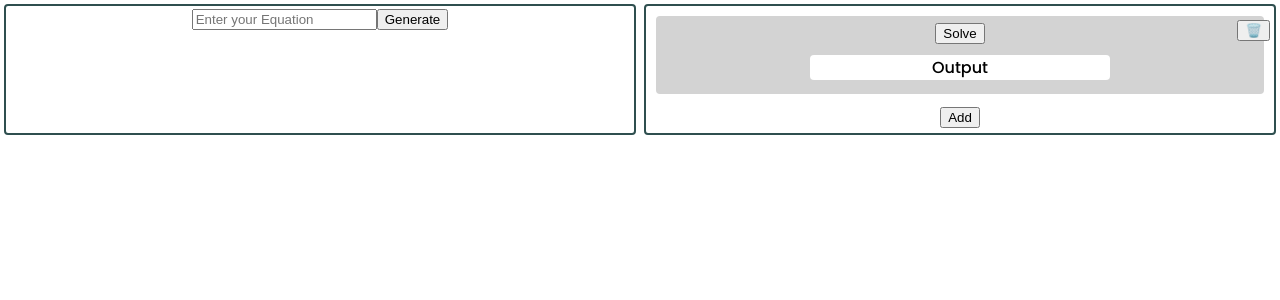
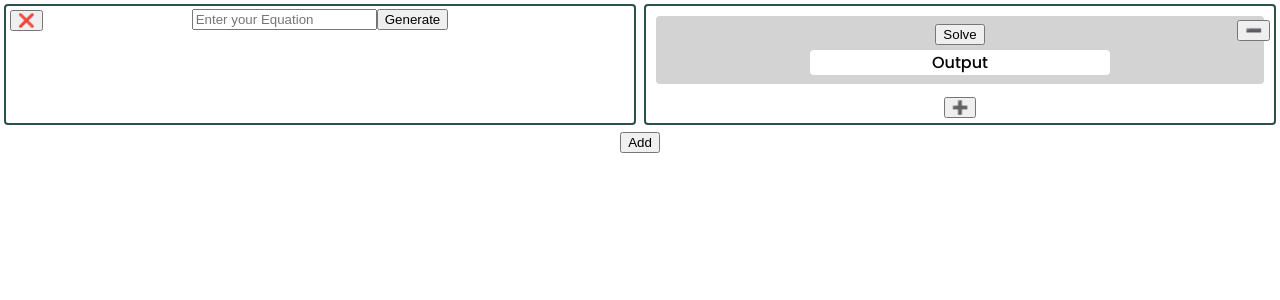
Before and after one commit to ADISKING1/varcal, a React (Create React App) app: page / in a window 1280 px wide. Shown: the top 300 px of the page. Built offline with nearby package versions, Linux system fonts and the light colour scheme.

Commit message:
Functionality Implemented

```diff
--- a/src/App.js
+++ b/src/App.js
@@ -8,13 +8,70 @@ document.getElementById("favicon").setAttribute("href", favicon);
 export default class App extends Component {
   constructor(props) {
     super(props);
-    this.state = {};
+    this.state = {
+      bodyList: [
+        {
+          inputExpression: "",
+          generatedExpression: "",
+          variableList: [],
+          solutionList: ["Output"],
+          inputs: [{}],
+          busy: false,
+        },
+      ],
+    };
   }
 
   render() {
     return (
       <div>
-        <EquationBody />
+        {this.state.bodyList.map((i, index) => {
+          return (
+            <div key={i + index} className="equationBody">
+              <button
+                className="deleteBodyButton"
+                onClick={() => {
+                  this.setState({ bodyList: [] });
+                  var arr = [...this.state.bodyList];
+                  arr = [...arr.slice(0, index), ...arr.slice(index + 1)];
+                  this.setState({ bodyList: arr });
+                }}
+                disabled={this.state.busy}
+              >
+                ❌
+              </button>
+              <EquationBody
+                data={i}
+                dummy={i.inputExpression}
+                busy={this.state.busy}
+                updateData={(newData) => {
+                  var temp = this.state.bodyList;
+                  temp[index] = newData;
+                  this.setState({ bodyList: temp });
+                }}
+                updateBusy={(value) => {
+                  this.setState({ busy: value });
+                }}
+              />
+            </div>
+          );
+        })}
+        <button
+          onClick={() => {
+            var arr = [...this.state.bodyList];
+            arr.push({
+              inputExpression: "",
+              generatedExpression: "",
+              variableList: [],
+              solutionList: ["Output"],
+              inputs: [{}],
+            });
+            this.setState({ bodyList: arr });
+          }}
+          disabled={this.state.busy}
+        >
+          Add
+        </button>
       </div>
     );
   }
--- a/src/Components/EquationBody.jsx
+++ b/src/Components/EquationBody.jsx
@@ -1,12 +1,45 @@
-import { useState } from "react";
+import { useState, useEffect, useRef } from "react";
 import EquationSolution from "./EquationSolution";
 
 function EquationBody(props) {
-  const [inputExpression, updateInputExpression] = useState("");
-  const [generatedExpression, updateGeneratedExpression] = useState("");
-  const [variableList, updateVariableList] = useState([]);
-  const [solutionList, updateSolutionList] = useState(["1"]);
-  const [inputs, updateInputs] = useState([{}]);
+  const [inputExpression, updateInputExpression] = useState(
+    props.data.inputExpression
+  );
+  const [generatedExpression, updateGeneratedExpression] = useState(
+    props.data.generateEquation
+  );
+  const [variableList, updateVariableList] = useState(props.data.variableList);
+  const [solutionList, updateSolutionList] = useState(props.data.solutionList);
+  const [inputs, updateInputs] = useState(props.data.inputs);
+
+  useEffect(() => {
+    props.updateData({
+      inputExpression,
+      generatedExpression,
+      variableList,
+      solutionList,
+      inputs,
+    });
+  }, [
+    inputExpression,
+    generatedExpression,
+    variableList,
+    solutionList,
+    inputs,
+  ]);
+
+  useEffect(() => {
+    if (
+      props.data.generatedExpression &&
+      props.data.generatedExpression != generatedExpression
+    ) {
+      updateInputExpression(props.data.inputExpression);
+      updateGeneratedExpression(props.data.generatedExpression);
+      updateVariableList(props.data.variableList);
+      updateSolutionList(props.data.solutionList);
+      updateInputs(props.data.inputs);
+    }
+  }, [props.data]);
 
   var tempVariableList = [];
 
@@ -23,7 +56,7 @@ function EquationBody(props) {
   };
 
   const generateEquation = () => {
-    if (inputExpression == "") updateSolutionList(["1"]);
+    if (inputExpression == "") updateSolutionList(["Output"]);
 
     var variable = "";
     var newInputExpression = "";
@@ -62,8 +95,11 @@ function EquationBody(props) {
               updateInputExpression(e.target.value);
             }}
             placeholder="Enter your Equation"
+            value={props.data.inputExpression || ""}
           ></input>
-          <button onClick={generateEquation}>Generate</button>
+          <button onClick={generateEquation} disabled={props.busy}>
+            Generate
+          </button>
           <p>{generatedExpression}</p>
         </div>
       </div>
@@ -84,18 +120,27 @@ function EquationBody(props) {
                     ...arr2.slice(index + 1),
                   ]);
                 }}
+                disabled={props.busy}
               >
-                🗑️
+                ➖
               </button>
               <EquationSolution
                 variables={variableList}
                 equation={generatedExpression}
                 input={inputs[index]}
+                output={solutionList[index]}
+                busy={props.busy}
                 updateInput={(param) => {
                   var temp = [...inputs];
                   temp[index] = param;
                   updateInputs(temp);
                 }}
+                updateOutput={(param) => {
+                  var temp = [...solutionList];
+                  temp[index] = param;
+                  updateSolutionList(temp);
+                }}
+                updateBusy={props.updateBusy}
                 index={index}
               />
             </div>
@@ -105,11 +150,12 @@ function EquationBody(props) {
         <button
           onClick={() => {
             var arr = [...solutionList];
-            arr.push("1");
+            arr.push("Output");
             updateSolutionList(arr);
           }}
+          disabled={props.busy}
         >
-          Add
+          ➕
         </button>
       </div>
     </div>
--- a/src/Components/EquationSolution.jsx
+++ b/src/Components/EquationSolution.jsx
@@ -1,17 +1,12 @@
 //GAVP8L-QVVHU2L36A
-import { useState } from "react";
-import { fetchData } from "./api";
+import { fetchData } from "../api";
 
 function EquationSolution(props) {
   var tempVariableDictionary = {};
-  // props.variables.forEach((e) => {
-  //   tempVariableDictionary[e] = "";
-  // });
-  // console.log(tempVariableDictionary);
 
-  const [output, updateOutput] = useState("Output");
-  // const [inputs, updateInputs] = useState({});
   const solveEquation = () => {
+    props.updateOutput("Loading...");
+    props.updateBusy(true);
     props.variables.map((i) => {
       tempVariableDictionary[i] = props.input[i];
     });
@@ -22,7 +17,9 @@ function EquationSolution(props) {
     });
 
     fetchData(tempEquation).then((d) => {
-      updateOutput(d);
+      props.updateOutput(d);
+
+      props.updateBusy(false);
     });
   };
 
@@ -34,7 +31,7 @@ function EquationSolution(props) {
             type="number"
             placeholder={i}
             key={i}
-            className={i}
+            className="variableInput"
             onChange={(e) => {
               var tempInputs = { ...props.input };
               tempInputs[i] = e.target.value;
@@ -44,8 +41,14 @@ function EquationSolution(props) {
           ></input>
         );
       })}
-      <button onClick={solveEquation}>Solve</button>
-      <div className="outputText">{output}</div>
+      <button
+        className="solveButton"
+        onClick={solveEquation}
+        disabled={props.busy}
+      >
+        Solve
+      </button>
+      <div className="outputText">{props.output}</div>
     </div>
   );
 }
--- a/src/styles.css
+++ b/src/styles.css
@@ -51,6 +51,11 @@ select:focus {
   position: absolute;
   right: 10px;
 }
+.deleteBodyButton {
+  position: absolute;
+  left: 10px;
+  margin-top: 10px;
+}
 .equationSolution {
   background-color: lightgray;
   border-radius: 4px;
@@ -59,6 +64,14 @@ select:focus {
 }
 .outputText {
   background-color: white;
-  margin: 10px 25%;
+  margin: 5px 25%;
   border-radius: 4px;
 }
+
+.variableInput {
+  width: 90%;
+}
+.solveButton {
+  display: block;
+  margin: 4px auto;
+}
```
Also changed, not shown: src/api.js (renamed from src/Components/api.js).
